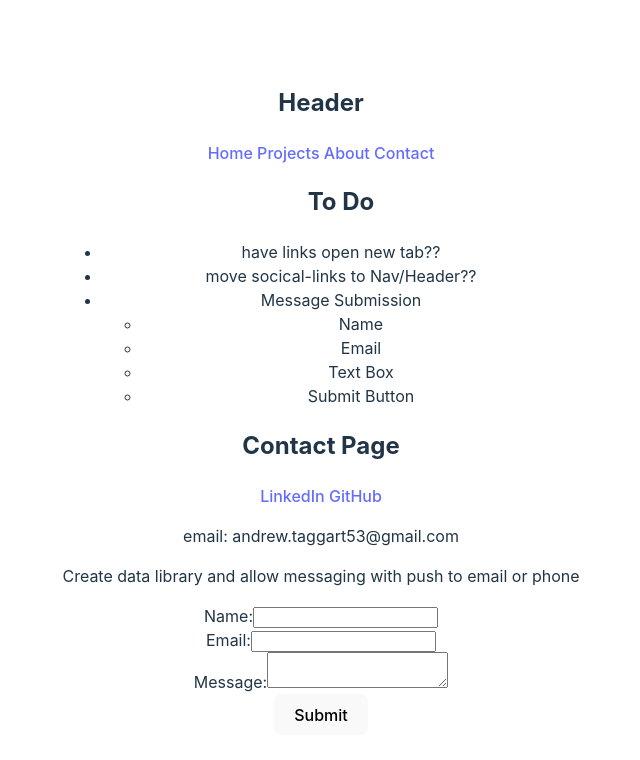
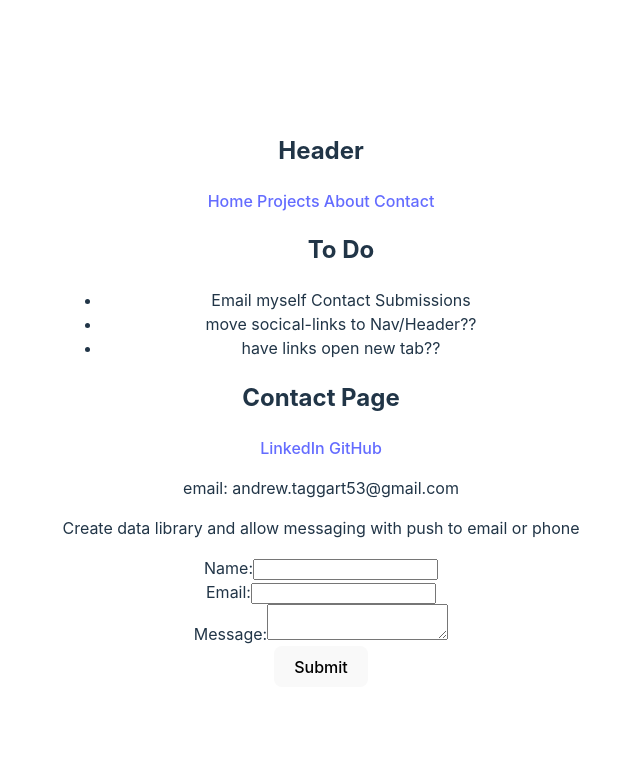
Before and after one commit to andrew-taggart/GitPortfolio, a React (Vite) app in the folder myPortfolio/: page /contact in a window 1280 px wide. Shown: the top 760 px of the page, without its empty margins (319-959 px from the left). Built offline with nearby package versions, Linux system fonts and the light colour scheme.

Commit message:
About Paragraph

```diff
--- a/myPortfolio/src/components/pages/About.jsx
+++ b/myPortfolio/src/components/pages/About.jsx
@@ -18,18 +18,7 @@ const About = () => {
             </ul>
             <div>
                 <h3>About Text / Professional Description</h3>
-                <p>Andrew Taggart is a software developer who approaches coding as an opportunity to challenge himself while exploring new and complex problems. </p>
-
-
-                Past: Pre-GA
-                My background has taken me through a variety of experiences where I adapted to the needs of each role.  My ability to analyze a situation or problem for finer details has helped me excel in a variety of roles including sales, supply chain, and coaching.  This skill and my interest in complex problem solving is what eventually brought me to software development.
-
-                Past: w/GA
-                Recently, I have worked through General Assemblies Software Development course, which I have worked on several full-stack applications.  One of the projects that I am most proud of was a MERN progress tracking app that I developed with a team of four.  I specifically took care of the backend development.  Creating our database from scratch and ensuring that we had a seamless connection to the front end, with tools for the end user to efficiently Create, Read, Update, and Delete as necessary.
-
-
-
-
+                <p>I am a Software Engineer who thrives on challenging myself and exploring new domains within the field. Drawing on my supply chain experience, I have honed my skills in managing intricate relationships between internal and external teams. I aspire to leverage my curiosity and determination to delve deeper into backend coding and statistics, with the ultimate goal of contributing to the realm of machine learning.  I aim to create innovative programs and applications that enhance the quality of people’s lives, embodying my values of continuous learning and problem-solving. </p>
             </div>
         </div>
     )
--- a/myPortfolio/src/components/pages/Contact.jsx
+++ b/myPortfolio/src/components/pages/Contact.jsx
@@ -32,16 +32,9 @@ const Contact = () => {
         <div>
             <div>
                 <ul><h2>To Do</h2>
+                    <li>Email myself Contact Submissions</li>
+                    <li>move socical-links to Nav/Header??</li>
                     <li>have links open new tab??</li>
-                    <li>move socical-links to Nav/Header??</li>
-                    <li>Message Submission
-                        <ul>
-                            <li>Name</li>
-                            <li>Email</li>
-                            <li>Text Box</li>
-                            <li>Submit Button</li>
-                        </ul>
-                    </li>
                 </ul>
             </div>
             <h2>Contact Page</h2>
```
